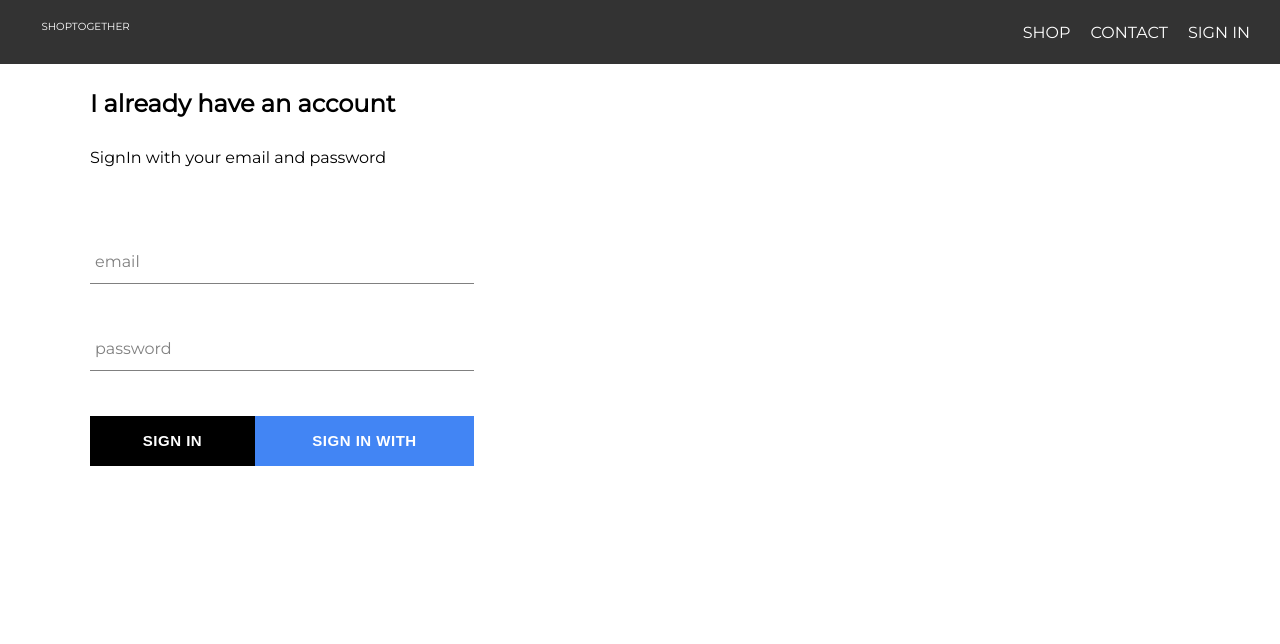
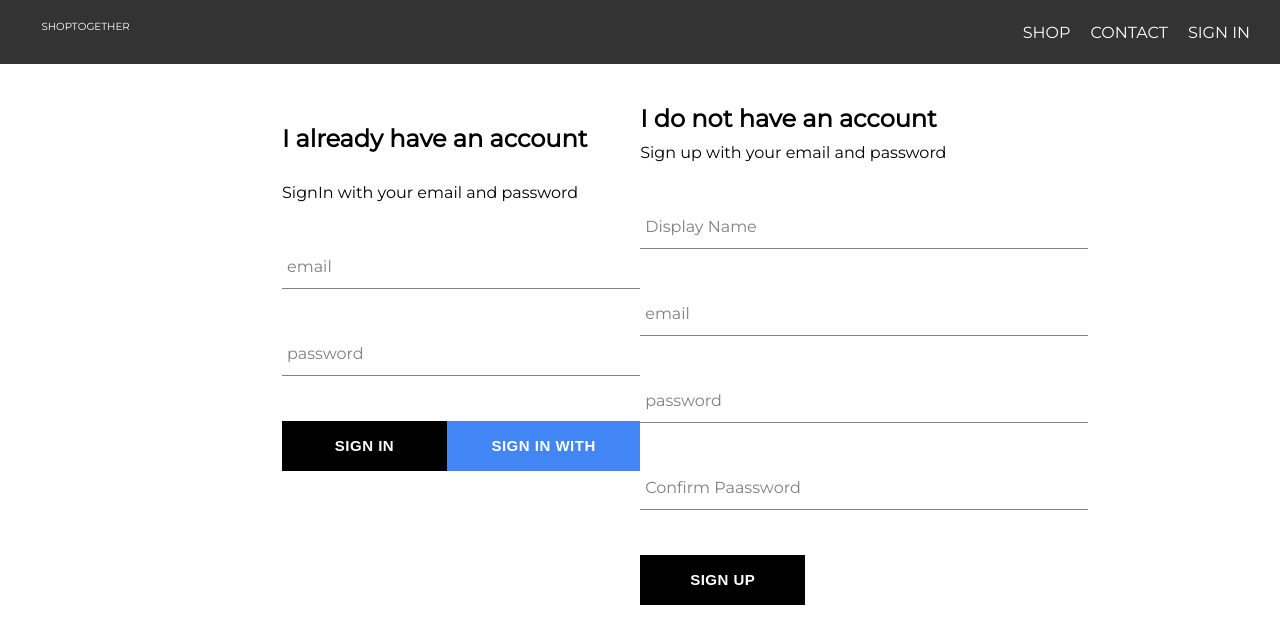
Before and after one commit to AbhishekKumar-official/shop-together, a React (Create React App) app: page /signin in a window 1280 px wide. Shown: the top 644 px of the page. Built offline with nearby package versions, Linux system fonts and the light colour scheme; no server answers.

Commit message:
implemented user sign-up and google sign-in

```diff
--- a/src/App.js
+++ b/src/App.js
@@ -5,7 +5,7 @@
 import ShopPage from "./pages/shop/shop.component";
 import Header from "./components/header/header.component";
 import SignInAndSignUp from "./pages/sign-in-and-sign-up/sign-in-and-sign-up.component";
-import { auth } from "./firebase/firebase.utils";
+import { auth, userProfileDocument } from "./firebase/firebase.utils";
 class App extends React.Component {
   constructor(props) {
     super(props);
@@ -18,9 +18,28 @@
   unscbscribeFromAuth = null;
   // whenever the component mounts user obj of auth library gives us the state of user i.e loggedin or logged out.
   componentDidMount() {
-    this.unscbscribeFromAuth = auth.onAuthStateChanged((user) => {
-      this.setState({ currentUser: user });
-      console.log(user);
+    this.unscbscribeFromAuth = auth.onAuthStateChanged(async (userAuth) => {
+      //this.setState({ currentUser: user });
+      // userProfileDocument(user);
+      // console.log(user);
+
+      //now we want to store user data into our state
+      if (userAuth) {
+        const userRef = await userProfileDocument(userAuth);
+
+        //now we have to check whether user data is present in DB or not if yes we are accessing it
+        userRef.onSnapshot((snapshot) => {
+          //here basically i am filtering out the required data that i want in my state form the DB
+          this.setState({
+            currentUser: {
+              id: snapshot.id,
+              ...snapshot.data(),
+            },
+          });
+        });
+      } else {
+        this.setState({ currentUser: userAuth });
+      }
     });
   }
 
--- a/src/components/custom-button/custom-button.styles.scss
+++ b/src/components/custom-button/custom-button.styles.scss
@@ -18,11 +18,12 @@
     color: black;
     border: 1px solid black;
   }
-  &.google-sign-in{
+  &.google-sign-in {
     background-color: #4285f4;
     color: #fff;
 
-    &:hover{
+
+    &:hover {
       background-color: #357ae8;
       border: none;
     }
--- a/src/components/header/header.component.jsx
+++ b/src/components/header/header.component.jsx
@@ -21,9 +21,9 @@
         CONTACT
       </Link>
       {currentUser ? (
-        <Link className="option" onClick={() => auth.signOut()}>
+        <div className="option" onClick={() => auth.signOut()}>
           SIGN OUT
-        </Link>
+        </div>
       ) : (
         <Link className="option" to="/signin">
           SIGN IN
--- a/src/components/header/header.styles.scss
+++ b/src/components/header/header.styles.scss
@@ -17,6 +17,7 @@
     column-gap: 20px;
     .option {
       color: #fff;
+      cursor: pointer;
     }
   }
 }
--- a/src/components/sign-in/sign-in.component.jsx
+++ b/src/components/sign-in/sign-in.component.jsx
@@ -27,7 +27,7 @@
   render() {
     return (
       <div className="sign-in">
-        <h2>I already have an account</h2>
+        <h2 className="title">I already have an account</h2>
         <span>SignIn with your email and password</span>
 
         <form onSubmit={this.handleSubmit}>
--- a/src/components/sign-in/sign-in.styles.scss
+++ b/src/components/sign-in/sign-in.styles.scss
@@ -3,7 +3,7 @@
   display: flex;
   flex-direction: column;
   margin-left: 90px;
-  span {
+  .title {
     margin: 30px 0;
   }
   .buttons {
--- /dev/null
+++ b/src/components/sign-up/sign-up.component.jsx
@@ -0,0 +1,97 @@
+import React from "react";
+
+import FormInput from "../form-input/form-input.component";
+import CustomButton from "../custom-button/custom-button.component";
+
+import { auth, userProfileDocument } from "../../firebase/firebase.utils";
+import "./sign-up.styles.scss";
+
+class SignUp extends React.Component {
+  constructor(props) {
+    super(props);
+
+    this.state = {
+      displayName: "",
+      email: "",
+      password: "",
+      confirmPassword: "",
+    };
+  }
+
+  handleSubmit = async (event) => {
+    event.preventDefault();
+    const { displayName, email, password, confirmPassword } = this.state;
+
+    if (password !== confirmPassword) {
+      alert("passwords don't match");
+      return;
+    }
+    try {
+      const { user } = await auth.createUserWithEmailAndPassword(
+        email,
+        password
+      );
+      await userProfileDocument(user, { displayName });
+
+      this.setState({
+        displayName: "",
+        email: "",
+        password: "",
+        confirmPassword: "",
+      });
+    } catch (error) {
+      console.log(error);
+    }
+  };
+
+  handleChange = (event) => {
+    const { name, value } = event.target;
+    this.setState({ [name]: value });
+  };
+  render() {
+    const { displayName, email, password, confirmPassword } = this.state;
+    return (
+      <div className="sign-up">
+        <h2 className="title">I do not have an account</h2>
+        <span>Sign up with your email and password</span>
+
+        <form className="sign-up-form" onSubmit={this.handleSubmit}>
+          <FormInput
+            type="text"
+            name="displayName"
+            value={displayName}
+            onChange={this.handleChange}
+            label="Display Name"
+            required
+          />
+          <FormInput
+            type="email"
+            name="email"
+            value={email}
+            onChange={this.handleChange}
+            label="email"
+            required
+          />
+          <FormInput
+            type="password"
+            name="password"
+            value={password}
+            onChange={this.handleChange}
+            label="password"
+            required
+          />
+          <FormInput
+            type="password"
+            name="confirmPassword"
+            value={confirmPassword}
+            onChange={this.handleChange}
+            label="Confirm Paassword"
+            required
+          />
+          <CustomButton type="submit">SIGN UP</CustomButton>
+        </form>
+      </div>
+    );
+  }
+}
+export default SignUp;
--- /dev/null
+++ b/src/components/sign-up/sign-up.styles.scss
@@ -0,0 +1,9 @@
+.sign-up {
+  display: flex;
+  flex-direction: column;
+  width: 60vh;
+
+  .title {
+    margin: 10px 0;
+  }
+}
--- a/src/firebase/firebase.utils.js
+++ b/src/firebase/firebase.utils.js
@@ -13,6 +13,33 @@
   measurementId: "G-YMP36JGCT5",
 };
 
+//storing user data in firebase app
+export const userProfileDocument = async (userAuth, additionalData) => {
+  if (!userAuth) return;
+
+  //FOR WHICH USER YOU WANT THE DATA    or  also it will make sure that user eexist or not
+  const userRef = firestore.doc(`users/${userAuth.uid}`);
+  //Actually getting the corrosponding data to the user that has been fetcyhed by above query
+  const snapshot = await userRef.get();
+
+  if (!snapshot.exists) {
+    const { displayName, email } = userAuth;
+    const createdAt = new Date();
+
+    try {
+      await userRef.set({
+        displayName,
+        email,
+        createdAt,
+        ...additionalData,
+      });
+    } catch (error) {
+      console.log("error creating user", error.message);
+    }
+  }
+  return userRef;
+};
+
 firebase.initializeApp(config);
 
 export const auth = firebase.auth();
--- a/src/pages/sign-in-and-sign-up/sign-in-and-sign-up.component.jsx
+++ b/src/pages/sign-in-and-sign-up/sign-in-and-sign-up.component.jsx
@@ -2,9 +2,11 @@
 
 import "./sign-in-and-sign-up.styles.scss";
 import SignIn from "../../components/sign-in/sign-in.component";
+import SignUp from "../../components/sign-up/sign-up.component";
 const SignInAndSignUp = () => (
   <div className="sign-in-and-sign-up">
     <SignIn />
+    <SignUp />
   </div>
 );
 
--- a/src/pages/sign-in-and-sign-up/sign-in-and-sign-up.styles.scss
+++ b/src/pages/sign-in-and-sign-up/sign-in-and-sign-up.styles.scss
@@ -0,0 +1,6 @@
+.sign-in-and-sign-up {
+  display: flex;
+  justify-content: space-between;
+  width: 70vw;
+  margin: 30px auto;
+}
```
